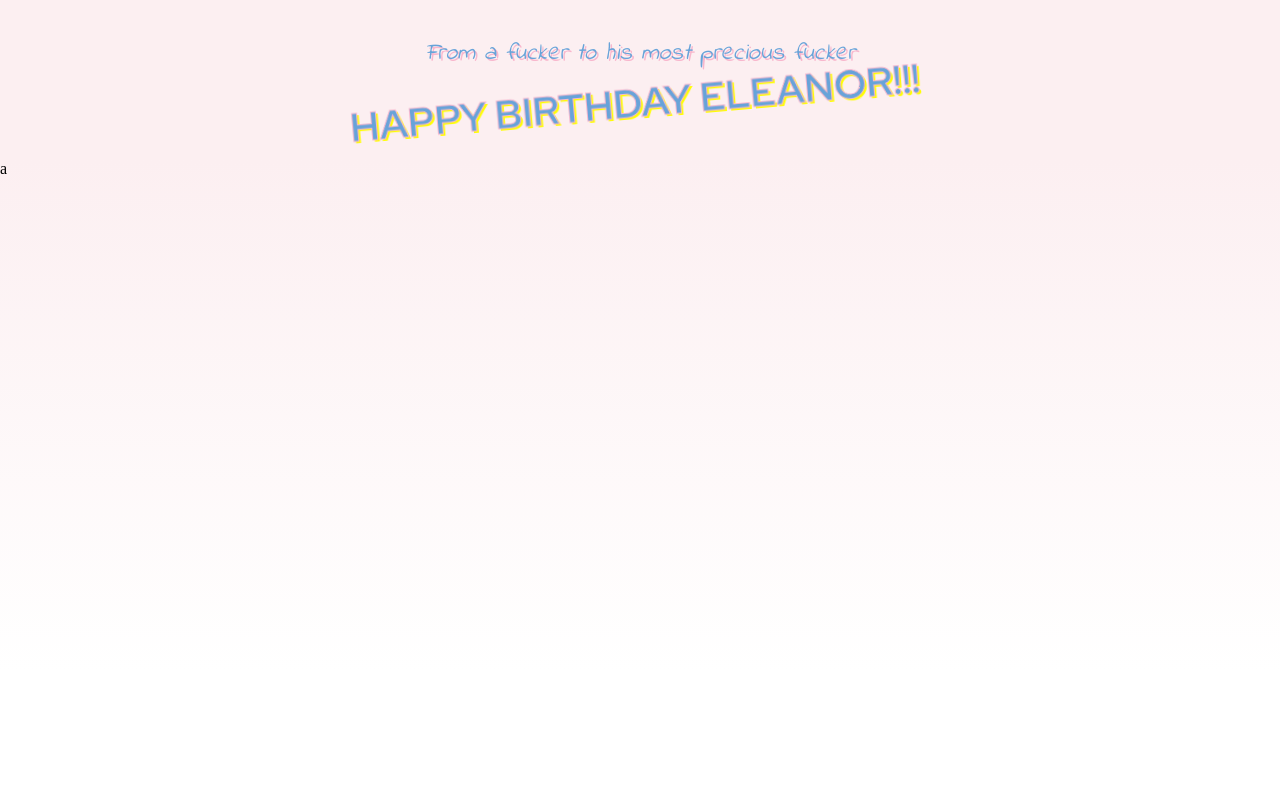
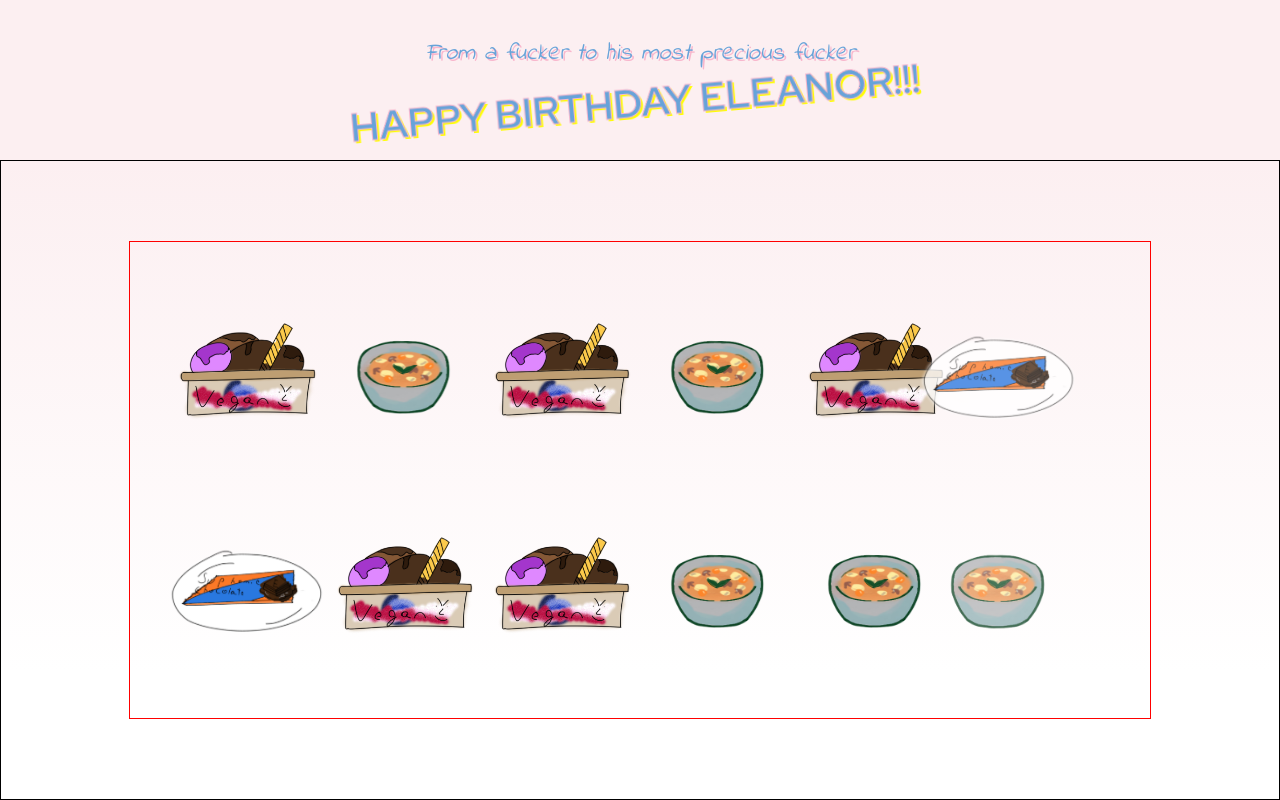
Before and after one commit to LuminationWa/shinymimium, a React (Create React App) app: page / in a window 1280 px wide. Built offline with nearby package versions, Linux system fonts and the light colour scheme.

Commit message:
Display plates / Update styles / + journal

```diff
--- a/src/Assets/memories.js
+++ b/src/Assets/memories.js
@@ -51,6 +51,48 @@ const memories = [
         backTitle: `Did I ever tell you I feel at home when I'm with you?`,
         backPicture: `../src/Assets/photos/20230419000935.png`,
     },
+    {
+        frontTitle: `You're the only one who can melt me like this you dumbasss`,
+        frontPictures: ["../src/Assets/screenshots/broccoli.png", "../src/Assets/screenshots/broccoli2.png"],
+        frontText: `I KNOW YOU'RE GONNA BY DYING WITH THIS ONE BUT SO I AM. Hey, you're fr the sweetest, kindest, nicest and basically every adjective of this kind of can think of person I've ever met. It's hard to explain and I can't go all out here but this carries so much meaning for me and it really makes me feel loved. I can't thank you enough for this, I WONT GO ON BUT I FEEL LIKE TEARING UP WRITING THIS.`,
+        backTitle: `Did I ever tell you I feel at home when I'm with you?`,
+        backPicture: `../src/Assets/photos/20230419000935.png`,
+    },
+    {
+        frontTitle: `You're the only one who can melt me like this you dumbasss`,
+        frontPictures: ["../src/Assets/screenshots/broccoli.png", "../src/Assets/screenshots/broccoli2.png"],
+        frontText: `I KNOW YOU'RE GONNA BY DYING WITH THIS ONE BUT SO I AM. Hey, you're fr the sweetest, kindest, nicest and basically every adjective of this kind of can think of person I've ever met. It's hard to explain and I can't go all out here but this carries so much meaning for me and it really makes me feel loved. I can't thank you enough for this, I WONT GO ON BUT I FEEL LIKE TEARING UP WRITING THIS.`,
+        backTitle: `Did I ever tell you I feel at home when I'm with you?`,
+        backPicture: `../src/Assets/photos/20230419000935.png`,
+    },
+    {
+        frontTitle: `You're the only one who can melt me like this you dumbasss`,
+        frontPictures: ["../src/Assets/screenshots/broccoli.png", "../src/Assets/screenshots/broccoli2.png"],
+        frontText: `I KNOW YOU'RE GONNA BY DYING WITH THIS ONE BUT SO I AM. Hey, you're fr the sweetest, kindest, nicest and basically every adjective of this kind of can think of person I've ever met. It's hard to explain and I can't go all out here but this carries so much meaning for me and it really makes me feel loved. I can't thank you enough for this, I WONT GO ON BUT I FEEL LIKE TEARING UP WRITING THIS.`,
+        backTitle: `Did I ever tell you I feel at home when I'm with you?`,
+        backPicture: `../src/Assets/photos/20230419000935.png`,
+    },
+    {
+        frontTitle: `You're the only one who can melt me like this you dumbasss`,
+        frontPictures: ["../src/Assets/screenshots/broccoli.png", "../src/Assets/screenshots/broccoli2.png"],
+        frontText: `I KNOW YOU'RE GONNA BY DYING WITH THIS ONE BUT SO I AM. Hey, you're fr the sweetest, kindest, nicest and basically every adjective of this kind of can think of person I've ever met. It's hard to explain and I can't go all out here but this carries so much meaning for me and it really makes me feel loved. I can't thank you enough for this, I WONT GO ON BUT I FEEL LIKE TEARING UP WRITING THIS.`,
+        backTitle: `Did I ever tell you I feel at home when I'm with you?`,
+        backPicture: `../src/Assets/photos/20230419000935.png`,
+    },
+    {
+        frontTitle: `You're the only one who can melt me like this you dumbasss`,
+        frontPictures: ["../src/Assets/screenshots/broccoli.png", "../src/Assets/screenshots/broccoli2.png"],
+        frontText: `I KNOW YOU'RE GONNA BY DYING WITH THIS ONE BUT SO I AM. Hey, you're fr the sweetest, kindest, nicest and basically every adjective of this kind of can think of person I've ever met. It's hard to explain and I can't go all out here but this carries so much meaning for me and it really makes me feel loved. I can't thank you enough for this, I WONT GO ON BUT I FEEL LIKE TEARING UP WRITING THIS.`,
+        backTitle: `Did I ever tell you I feel at home when I'm with you?`,
+        backPicture: `../src/Assets/photos/20230419000935.png`,
+    },
+    {
+        frontTitle: `You're the only one who can melt me like this you dumbasss`,
+        frontPictures: ["../src/Assets/screenshots/broccoli.png", "../src/Assets/screenshots/broccoli2.png"],
+        frontText: `I KNOW YOU'RE GONNA BY DYING WITH THIS ONE BUT SO I AM. Hey, you're fr the sweetest, kindest, nicest and basically every adjective of this kind of can think of person I've ever met. It's hard to explain and I can't go all out here but this carries so much meaning for me and it really makes me feel loved. I can't thank you enough for this, I WONT GO ON BUT I FEEL LIKE TEARING UP WRITING THIS.`,
+        backTitle: `Did I ever tell you I feel at home when I'm with you?`,
+        backPicture: `../src/Assets/photos/20230419000935.png`,
+    },
 ]
 
 export default memories;
--- /dev/null
+++ b/src/Assets/plates.js
@@ -0,0 +1,7 @@
+const plates = [
+    require("./drawings/chocolate.png"),
+    require("./drawings/icecream.png"),
+    require("./drawings/soup.png")
+];
+
+export default plates;
--- a/src/Components/MainContent.js
+++ b/src/Components/MainContent.js
@@ -1,5 +1,62 @@
+import React, { useState, useEffect } from "react";
+import Memories from "../Assets/memories";
+import Plates from "../Assets/plates";
+import Soup from "../Assets/drawings/soup.png";
+
 const MainContent = () => {
-  return <div className="main-content">a</div>;
+  //Variables
+  const [memoriesArray, setMemoriesArray] = useState([]);
+  //Functions
+  function getRandomInt(max) {
+    return Math.floor(Math.random() * max);
+  }
+  const fillGrid = () => {
+    const usedNumbers = []; //So doesn't repeat
+    const selectedMemories = [];
+    let i = 0;
+    while (i < 12) {
+      //Needs 12 elements so while loop more suitable
+      let selectedNumber = getRandomInt(Memories.length - 1);
+      if (!usedNumbers.includes(selectedNumber)) {
+        //Only continues if hasn't been selected already
+        selectedMemories.push(Memories[selectedNumber]);
+        usedNumbers.push(selectedNumber);
+        i++;
+      }
+    }
+    setMemoriesArray(selectedMemories);
+  };
+  const getRandomPlate = () => {
+    return Plates[getRandomInt(Plates.length)];
+  };
+
+  useEffect(() => {
+    fillGrid();
+  }, []);
+  return (
+    <div className="main-content">
+      <div className="content-grid">
+        {memoriesArray.map((memory, index) =>
+        //Conditional so second column / row goes at first time as first
+          index < 6 ? (
+            <div
+              className={`grid-plate animate__animated animate__fadeInLeft animate__delay-${index}s`}
+              key={index}
+              style={{ backgroundImage: `url(${getRandomPlate()})` }}
+            ></div>
+          ) : (
+            <div
+              className={`grid-plate animate__animated animate__fadeInLeft animate__delay-${
+                index - 6
+              }s`}
+              key={index}
+              style={{ backgroundImage: `url(${getRandomPlate()})` }}
+            ></div>
+          )
+        )}
+      </div>
+    </div>
+  );
 };
 
 export default MainContent;
--- a/src/Styles/_mainContent.scss
+++ b/src/Styles/_mainContent.scss
@@ -2,12 +2,34 @@
 
 .main-content {
   background: rgb(255, 255, 255);
-  background: linear-gradient(
-    0deg,
-    rgba(255, 255, 255, 1) 20%,
-    rgba(252, 239, 241, 1) 100%
-  );
+  background: linear-gradient(0deg,
+      rgba(255, 255, 255, 1) 20%,
+      rgba(252, 239, 241, 1) 100%);
   display: flex;
   height: 100%;
   width: 100%;
+  border: 1px solid black;
+  padding: 10vh 10vw;
+
+  .content-grid {
+    display: grid;
+    height: 100%;
+    width: 100%;
+    border: 1px solid red;
+    padding: 3vh 3vw;
+    grid-template-columns: repeat(6, 1fr);
+    grid-template-rows: 1fr 1fr;
+
+    .testing {
+      background: white;
+      background-image: url("../Assets/drawings/chocolate.png");
+      background: black;
+    }
+
+    .grid-plate {
+      background-size: contain;
+      background-repeat: no-repeat;
+      background-position: center;
+    }
+  }
 }
--- a/src/Styles/_mainHeader.scss
+++ b/src/Styles/_mainHeader.scss
@@ -41,6 +41,9 @@
   align-items: center;
   position: relative;
   background-color: $background-color;
+  min-height: 100%;
+  min-width: 50%;
+  text-align: center;
 
   .header-text {
     font-size: 1.5rem;
--- a/src/Styles/styles.css
+++ b/src/Styles/styles.css
@@ -35,6 +35,9 @@
   align-items: center;
   position: relative;
   background-color: #FCEFF1;
+  min-height: 100%;
+  min-width: 50%;
+  text-align: center;
 }
 .main-header .header-text {
   font-size: 1.5rem;
@@ -90,6 +93,22 @@
   display: flex;
   height: 100%;
   width: 100%;
+  border: 1px solid black;
+  padding: 10vh 10vw;
+}
+.main-content .content-grid {
+  display: grid;
+  height: 100%;
+  width: 100%;
+  border: 1px solid red;
+  padding: 3vh 3vw;
+  grid-template-columns: repeat(6, 1fr);
+  grid-template-rows: 1fr 1fr;
+}
+.main-content .content-grid .grid-plate {
+  background-size: contain;
+  background-repeat: no-repeat;
+  background-position: center;
 }
 
 * {
```
Also changed, not shown: src/Assets/journal.js (+11 -0 lines), src/Assets/screenshots/side/11.png (added), 1 other file (tests, documents, lock files or other folders).
